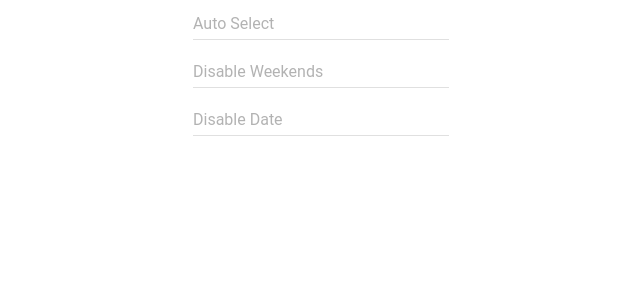
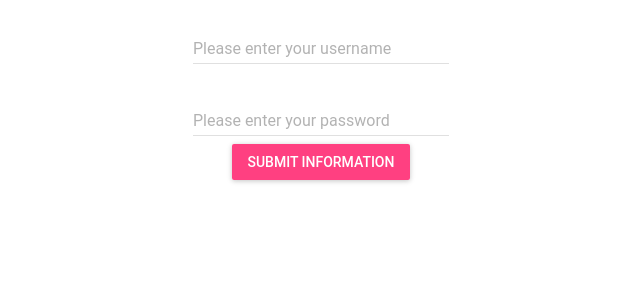
Before and after one commit to CodeMaster7/material-ui-workshop, a React (Create React App) app: page / in a window 1280 px wide. Shown: the top 300 px of the page, without its empty margins (319-959 px from the left). Built offline with nearby package versions, Linux system fonts and the light colour scheme.

Commit message:
final additions to the README and components

```diff
--- a/src/App.js
+++ b/src/App.js
@@ -6,6 +6,7 @@ import MatDrawer from './components/MatDrawer'
 import MatAppBar from './components/MatAppBar'
 import MatDialog from './components/MatDialog'
 import MatDatePicker from './components/MatDatePicker'
+import MatTextField from './components/MatTextField'
 
 class App extends Component {
   render() {
@@ -14,7 +15,8 @@ class App extends Component {
           {/* <MatDrawer /> */}
           {/* <MatAppBar /> */}
           {/* <MatDialog /> */}
-          <MatDatePicker />
+          {/* <MatDatePicker /> */}
+          <MatTextField />
         </div>
     );
   }
--- /dev/null
+++ b/src/components/MatTextField.jsx
@@ -0,0 +1,66 @@
+import React from 'react'
+
+import TextField from 'material-ui/TextField'
+import RaisedButton from 'material-ui/RaisedButton'
+
+class MatTextField extends React.Component {
+
+    constructor(){
+        super()
+        this.state = {
+            taken: false,
+            usedName: 'admin',
+            username: ''
+        }
+        this.handleChange = this.handleChange.bind(this)
+    }
+
+    handleChange(e){
+        this.setState({
+            username: e.target.value,
+            taken: false
+        })
+
+        if (e.target.value === this.state.usedName) {
+            this.setState({
+                taken: true
+            })
+        }
+
+    }
+
+    render(){
+        return (
+            <div>
+                { this.state.taken ?
+                    <TextField
+                        errorText="Username already in use" // If there is an error, display this text
+                        floatingLabelText="Please enter your username" // The text that floats when you click in the box
+                        onChange={(e)=>this.handleChange(e)}
+                        value={this.state.username}
+                    /> : <TextField
+                        floatingLabelText="Please enter your username"
+                        value={this.state.username}
+                        onChange={(e)=>this.handleChange(e)}
+                    />
+                }
+                <br/>
+                <TextField
+                    floatingLabelText="Please enter your password"
+                    hintText="Password" // The new placeholder text upon focus
+                    type="password" // Changes entry to *'s
+                    value={this.state.password}
+                    onChange={(e)=>this.setState({password: e.target.value})}
+                />
+                <br/>
+                <RaisedButton
+                    label="Submit Information" // The words in the button
+                    secondary={true} // Changing color based on color theme
+                    disabled={this.state.taken} // Disables is this.state.taken is true (invalid entry in form)
+                    onClick={()=>this.setState({taken: false, username: '', password: ''})} />
+            </div>
+        )
+    }
+}
+
+export default MatTextField
--- a/src/index.js
+++ b/src/index.js
@@ -11,6 +11,9 @@ import MuiThemeProvider from 'material-ui/styles/MuiThemeProvider'
 // import getMuiTheme from 'material-ui/styles/getMuiTheme';
 // import darkBaseTheme from 'material-ui/styles/baseThemes/darkBaseTheme';
 
+// We would also need to change our MuiThemeProvider to:
+// <MuiThemeProvider muiTheme={getMuiTheme(darkBaseTheme)}></MuiThemeProvider>
+
 ReactDOM.render(
 
     <MuiThemeProvider>
```
Also changed, not shown: 1 other file (tests, documents, lock files or other folders).
